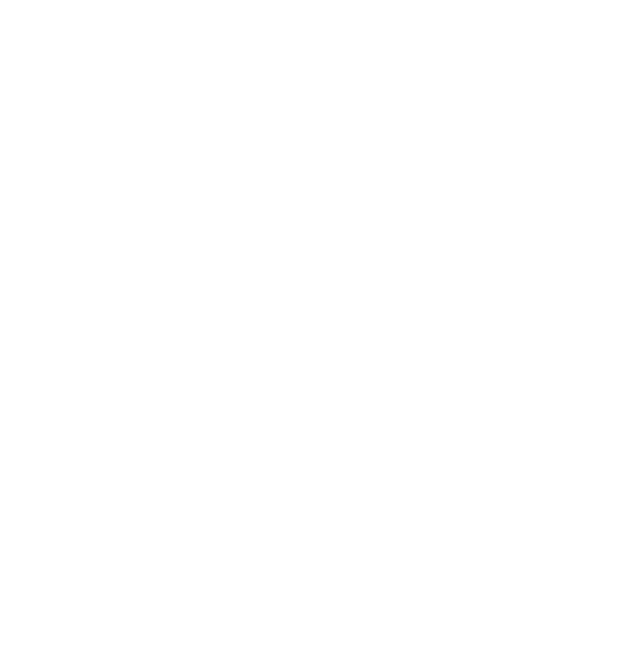
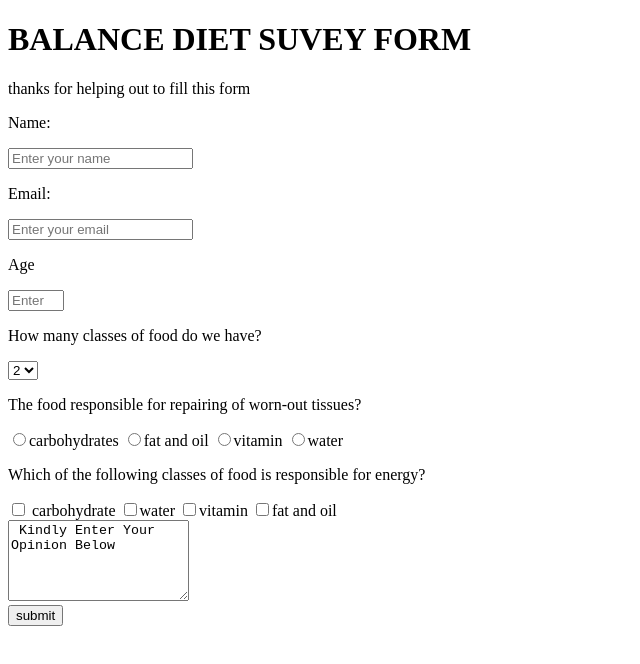
Before and after one commit to NexusTee/SurveyForm, a plain HTML site: page index.html in a window 1280 px wide. Shown: the whole page, without its empty margins (0-640 px from the left). Drawn offline with Linux system fonts and the light colour scheme.

Commit message:
html part

```diff
--- a/index.html
+++ b/index.html
@@ -6,6 +6,44 @@
     <title>Document</title>
 </head>
 <body>
-    <h1 id="title"></h1>
+    <h1 id="title">BALANCE DIET SUVEY FORM</h1>
+    <pid="description">thanks for helping out to fill this form</p>
+    <form id="survey-form">
+<label id=name-label">
+    <p>Name:</p>
+</label>
+        <input id="name" type="text" placeholder="Enter your name"required>
+        <label id=email-label">
+            <p>Email:</p>
+        </label>
+        <input id="email" type="email" placeholder="Enter your email" required>
+        <label id=number-label">
+            <p>Age</p>
+        </label>
+        <input id="number"type="number" placeholder="Enter your Age" min="12" max="24" required>
+<p>How many classes of food do we have?</p>
+        <select id="dropdown" >
+    <option>2</option>
+    <option>6</option>
+    <option>4</option>
+    <option>7</option>
+    <option>5</option>
+        </select>
+    <p>The food responsible for repairing of worn-out tissues?</p>
+    <input type="radio" name="food">carbohydrates</input>
+    <input type="radio" name="food">fat and oil</input>
+    <input type="radio" name="food">vitamin</input>
+    <input type="radio" name="food">water</input>
+<p>Which of the following classes of food is responsible for energy?</p>
+<input type="checkbox" name="food" value="carbohydrate"> carbohydrate </input>
+<input type="checkbox" name="food" value="water">water </input>
+<input type="checkbox" name="food" value="vitamin">vitamin </input>
+<input type="checkbox" name="food" value="fat and oil">fat and oil</input>
+<br/>
+
+<textarea rows="5px"col="1200px"> Kindly Enter Your Opinion Below</textarea>
+<br/>
+<input  id="submit" type="submit" value="submit">
+</form>
 </body>
 </html>
```
